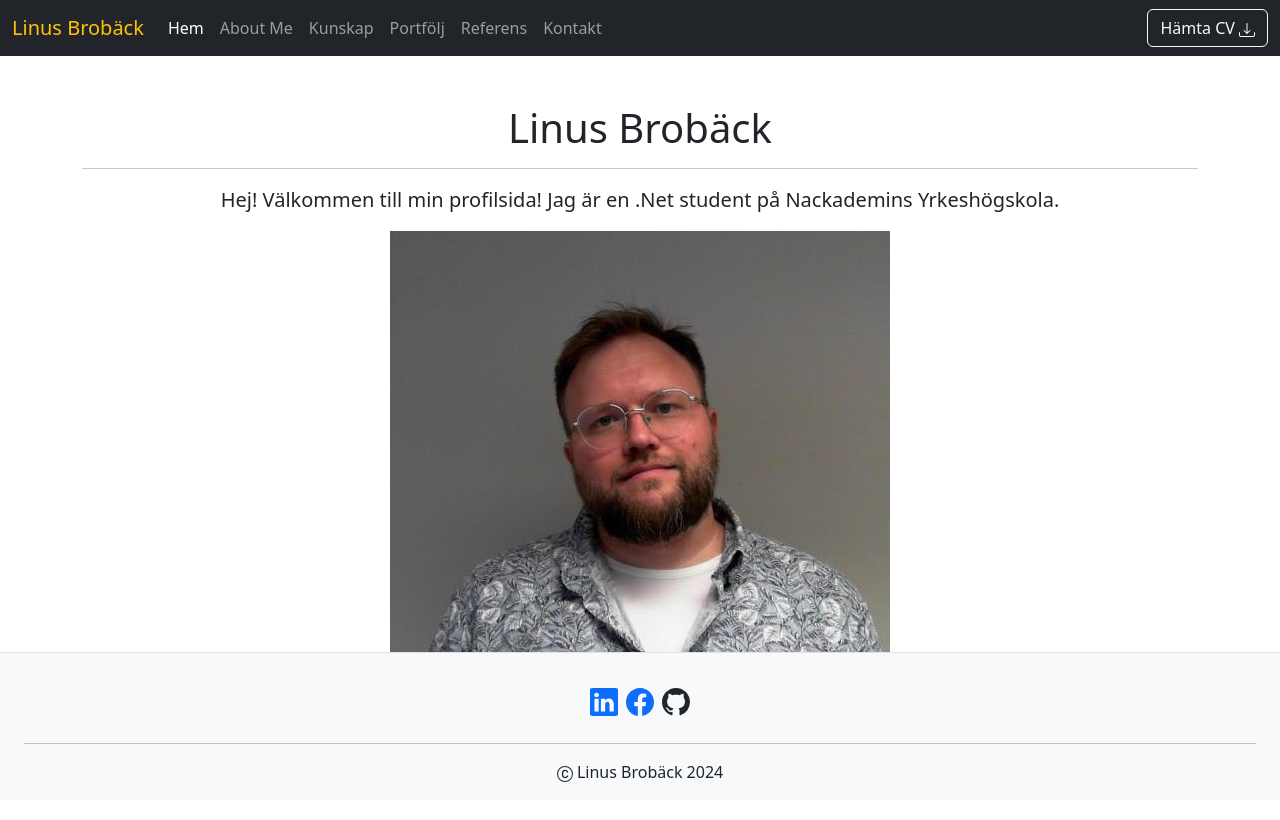
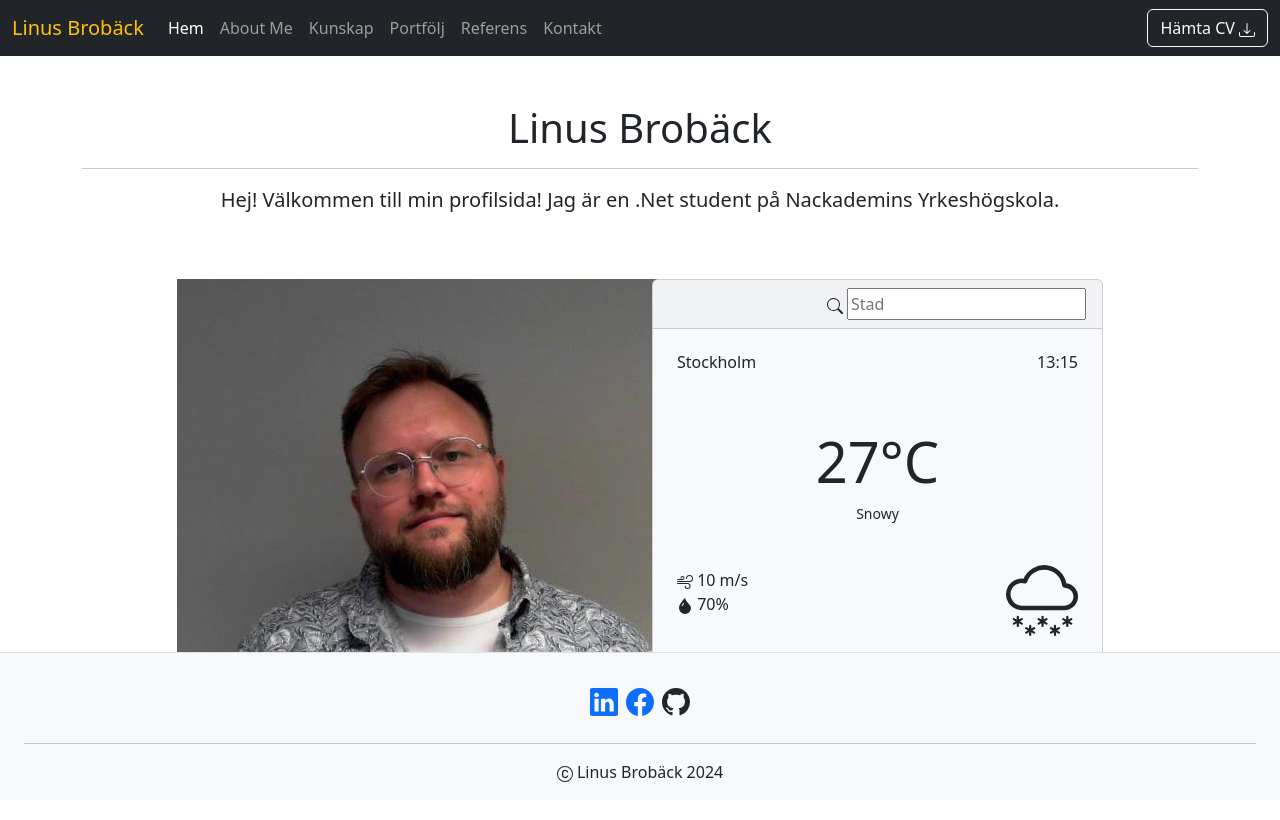
Before and after one commit to Limpan89/Portfolio, a React app in the folder portfolio/: page / in a window 1280 px wide. Shown: the top 820 px of the page. Built offline with nearby package versions, Linux system fonts and the light colour scheme; the HTML template or start-up script is replaced by a standard one.

Commit message:
added weather card

```diff
--- a/portfolio/src/components/Home.jsx
+++ b/portfolio/src/components/Home.jsx
@@ -1,12 +1,24 @@
+import WeatherCard from "./WeatherCard"
 
 function Home() {
 
   return (
-    <main className="container text-center mt-5">
-      <h1>Linus Brobäck</h1>
-      <hr />
-      <p className="lead">Hej! Välkommen till min profilsida! Jag är en .Net student på Nackademins Yrkeshögskola.</p>
-      <img src="./src/assets/ProfileImage.jpg" alt="Profilbild" />
+    <main className="container mt-5">
+      <div className="text-center">
+        <h1>Linus Brobäck</h1>
+        <hr />
+        <p className="lead">Hej! Välkommen till min profilsida! Jag är en .Net student på Nackademins Yrkeshögskola.</p>
+      </div>
+      <div className="row d-flex justify-content-center py-5">
+        <div className="col-md-8 col-lg-6 col-xl-5">
+          <img src="./src/assets/ProfileImage.jpg" alt="Profilbild" />
+        </div>
+        <div className="col-md-8 col-lg-6 col-xl-5">
+          <WeatherCard />
+        </div>
+      </div>
+
+
     </main>
   )
 }
```
